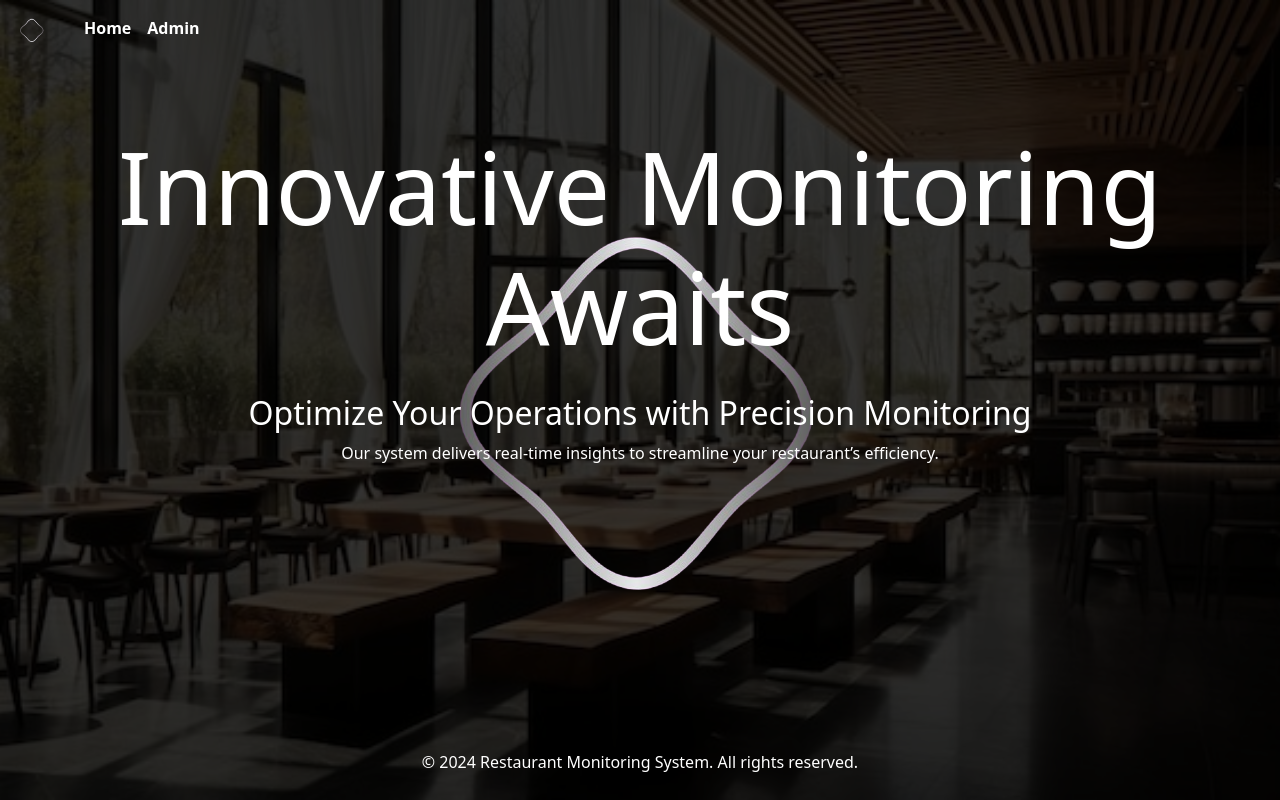
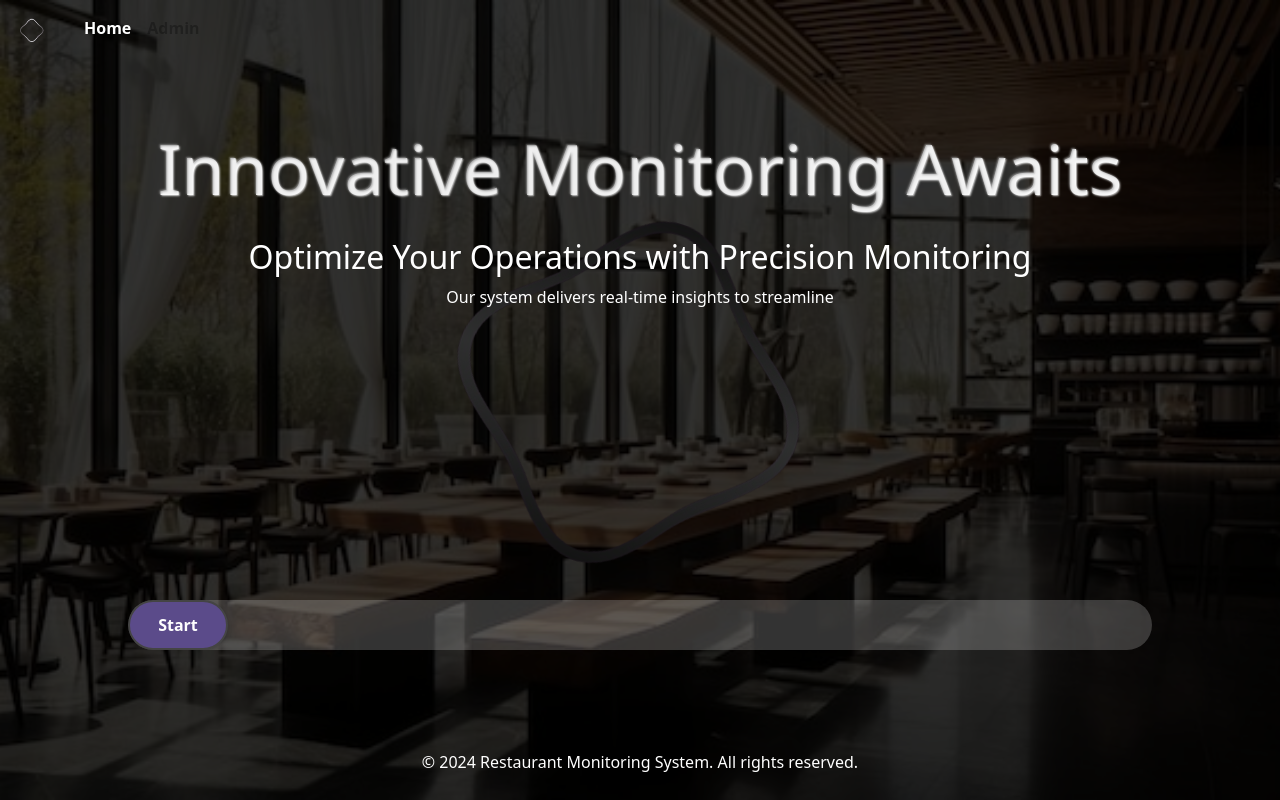
Before and after one commit to Ahmad-Gill/Restaurant-Monitoring-System-FYP-, a Django app: page / in a window 1280 px wide. Run offline with Django 5.2, Linux system fonts and the light colour scheme; some libraries are stand-ins or nearby versions.

Commit message:
adjust main files

```diff
--- a/Python Code/Resturent_Monitering_System/Static/CssFiles/Base.css
+++ b/Python Code/Resturent_Monitering_System/Static/CssFiles/Base.css
@@ -1,5 +1,6 @@
 html, body {
     height: 100%;
+    overflow: hidden; /* Disable vertical and horizontal scrolling */
     margin: 0;
 }
 body {
@@ -35,12 +36,27 @@
     z-index: 2;
 }
 .logo {
-    position: absolute;
-    top: 50%;
-    left: 50%;
-    transform: translate(-50%, -50%);
-    z-index: 1;
+    position: absolute; /* Allows positioning relative to the nearest positioned ancestor (the body) */
+    top: 50%; /* Center vertically */
+    left: 50%; /* Center horizontally */
+    transform: translate(-50%, -50%); /* Center the logo */
+    z-index: 0; /* Behind other content */
 }
+
+.rotate {
+    animation: spin 2s linear infinite; /* Continuous spinning animation */
+    /* Remove transform here */
+}
+
+@keyframes spin {
+    from {
+        transform: rotate(0deg); /* Start rotation */
+    }
+    to {
+        transform: rotate(360deg); /* Full rotation */
+    }
+}
+
 .content {
     position: relative;
     z-index: 2;
--- /dev/null
+++ b/Python Code/Resturent_Monitering_System/Static/CssFiles/main.css
@@ -0,0 +1,89 @@
+
+/*------------------------------------------ Slider Section -------------------------------*/
+.slider-container {
+    position: fixed;
+    bottom: 150px; /* Position above the footer, adjust as needed */
+    left: 50%;
+    transform: translateX(-50%);
+    width: 80%;
+    height: 50px;
+    z-index: 1000;
+}
+.content-section {
+    padding: 20px; /* Add padding around content */
+    margin-bottom: 100px; /* Space for the slider if needed */
+}
+
+.slider-track {
+    width: 100%;
+    height: 50px;
+    background-color: rgba(255, 255, 255, 0.2); /* Slight transparency to show the base background */
+    border-radius: 25px;
+    position: relative;
+    overflow: hidden;
+}
+
+.slider-thumb {
+    width: 100px;
+    height: 100%;
+    background-color: #5B4B8A; /* Plum Nectar */
+    border-radius: 25px;
+    display: flex;
+    justify-content: center;
+    align-items: center;
+    color: #fff;
+    font-weight: bold;
+    cursor: pointer;
+    position: absolute;
+    left: 0;
+    transition: left 0.3s ease, background-color 0.3s ease, transform 0.2s ease;
+    box-shadow: 0 2px 4px rgba(0, 0, 0, 0.2);
+    border: 2px solid #444;
+}
+
+/* Hover Effect */
+.slider-thumb:hover {
+    background-color: #4A3A6A;
+    transform: scale(1.05);
+    box-shadow: 0 4px 8px rgba(0, 0, 0, 0.3);
+}
+
+.progress-display {
+    position: absolute;
+    bottom: 60px;
+    left: 50%;
+    transform: translateX(-50%);
+    color: #fff;
+    font-size: 24px;
+    text-align: center;
+}
+.slider-fill {
+    height: 100%;
+    background-color: #5B4B8A;
+    border-radius: 25px;
+    position: absolute;
+    left: 0;
+    transition: width 0.3s ease;
+}
+
+.slider-thumb span {
+    pointer-events: none;
+}
+
+#headline1, #headline2, #description {
+    visibility: hidden;
+}
+
+
+ /*------------------------------------------ USe Gradient Effect -------------------------------*/
+h1 {
+    font-size: 70px !important;
+    background: linear-gradient(45deg, #ffffff, #c0c0c0, #e0e0e0, #ffffff);
+    background-clip: text;
+    -webkit-background-clip: text;
+    color: transparent;
+    text-shadow:
+        1px 1px 2px rgba(255, 255, 255, 0.8),
+        -1px -1px 2px rgba(160, 160, 160, 0.7);
+    display: inline-block;
+}
--- a/Python Code/Resturent_Monitering_System/Static/JavaScriptFiles/Base.js
+++ b/Python Code/Resturent_Monitering_System/Static/JavaScriptFiles/Base.js
@@ -1,2 +1,10 @@
-
-console.log("JavaScript file is loaded");
+document.addEventListener("DOMContentLoaded", function() {
+    console.log("JavaScript file is loaded");
+    const logo = document.querySelector('.logo img'); // Select the img inside the logo class
+    if (logo) {
+        console.log("Logo found:", logo);
+        logo.classList.add('rotate');
+    } else {
+        console.error("Logo not found!");
+    }
+});
--- /dev/null
+++ b/Python Code/Resturent_Monitering_System/Static/JavaScriptFiles/main.js
@@ -0,0 +1,115 @@
+
+// Add A slider
+
+document.addEventListener('DOMContentLoaded', function () {
+    const sliderThumb = document.getElementById('sliderThumb');
+    const sliderTrack = document.querySelector('.slider-track');
+    const sliderFill = document.getElementById('sliderFill');
+    const progressDisplay = document.getElementById('progressDisplay');
+
+    let isDragging = false;
+
+    // For Mouse
+    sliderThumb.addEventListener('mousedown', function () {
+        isDragging = true;
+    });
+
+    // For Touchscreen
+    sliderThumb.addEventListener('touchstart', function () {
+        isDragging = true;
+    });
+
+    // Mouse Move Handler
+    document.addEventListener('mousemove', function (e) {
+        if (isDragging) {
+            let newPosition = e.clientX - sliderTrack.getBoundingClientRect().left - (sliderThumb.offsetWidth / 2);
+            updateSliderPosition(newPosition);
+        }
+    });
+
+    // Touch Move Handler
+    document.addEventListener('touchmove', function (e) {
+        if (isDragging) {
+            let newPosition = e.touches[0].clientX - sliderTrack.getBoundingClientRect().left - (sliderThumb.offsetWidth / 2);
+            updateSliderPosition(newPosition);
+        }
+    });
+
+    // End Dragging for Mouse
+    document.addEventListener('mouseup', function () {
+        if (isDragging) {
+            resetSlider();
+        }
+    });
+
+    // End Dragging for Touch
+    document.addEventListener('touchend', function () {
+        if (isDragging) {
+            resetSlider();
+        }
+    });
+
+    // Update slider position and show progress
+    function updateSliderPosition(newPosition) {
+        const maxPosition = sliderTrack.offsetWidth - sliderThumb.offsetWidth;
+
+        if (newPosition < 0) {
+            newPosition = 0;
+        } else if (newPosition > maxPosition) {
+            newPosition = maxPosition;
+            window.location.href = "/categories/"; // Navigate to the categories page
+        }
+
+        sliderThumb.style.left = `${newPosition}px`;
+
+        // Calculate progress as a percentage
+        const progressPercentage = Math.round((newPosition / maxPosition) * 100);
+        sliderFill.style.width = `${progressPercentage}%`; // Update the fill width
+        if (progressPercentage > 1) {
+            sliderThumb.textContent = `${progressPercentage}%`; // Update the thumb with percentage
+        } else {
+            sliderThumb.textContent = 'Start'; // Reset to 'Slide' when percentage is 1% or less
+        }
+        progressDisplay.textContent = `${progressPercentage}%`; // Update the progress display
+    }
+
+    // Reset slider position if it doesn't reach the end
+    function resetSlider() {
+        isDragging = false;
+        sliderThumb.style.left = "0px";
+        sliderFill.style.width = "0%";
+        sliderThumb.textContent = "Start";
+        progressDisplay.textContent = "0%";
+    }
+});
+
+// add seffect on TExt Writing
+
+
+function typeEffect(element, text, speed) {
+    let i = 0;
+    element.innerHTML = "";  // Clear any existing content before typing starts
+    element.style.visibility = "visible";
+    let interval = setInterval(function () {
+        if (i < text.length) {
+            element.innerHTML += text.charAt(i); // Add one character at a time
+            i++;
+        } else {
+            clearInterval(interval); // Stop when all text is written
+        }
+    }, speed); // Speed at which characters are added (in milliseconds)
+}
+
+document.addEventListener("DOMContentLoaded", function() {
+    const headline1 = document.getElementById("headline1");
+    const headline2 = document.getElementById("headline2");
+    const description = document.getElementById("description");
+
+    typeEffect(headline1, "Innovative Monitoring Awaits", 100); // 100ms per character
+    setTimeout(() => {
+        typeEffect(headline2, "Optimize Your Operations with Precision Monitoring", 50);
+    }, 2000); // Delay to start the second headline
+    setTimeout(() => {
+        typeEffect(description, "Our system delivers real-time insights to streamline your restaurant’s efficiency.", 50);
+    }, 4000); // Delay for the description
+});
--- a/Python Code/Resturent_Monitering_System/Templates/HtmlFiles/Base.html
+++ b/Python Code/Resturent_Monitering_System/Templates/HtmlFiles/Base.html
@@ -9,6 +9,7 @@
 </head>
 <body>
     <div class="wrapper" style="position: relative; min-height: 100vh;">
+    {% comment %} --------------------Nave BAR -------------------- {% endcomment %}
         <nav class="navbar navbar-expand-lg" style=" color: #ffffff; font-weight: bold; position: relative; z-index: 2;">
             <div class="container-fluid">
                 <a class="navbar-brand" href="/" style="color: #ffffff; font-weight: bold;">
@@ -23,8 +24,9 @@
                             <a class="nav-link" href="/" style="color: #ffffff; font-weight: bold;">Home</a>
                         </li>
                         <li class="nav-item">
-                            <a class="nav-link {% if user.username != 'Ahmad' %}disabled{% endif %}" href="/admin" style="color: #ffffff; font-weight: bold;">Admin</a>
+                            <a class="nav-link {% if user.username != 'Ahmad' %}disabled{% endif %}" href="{% url 'admin:index' %}">Admin</a>
                         </li>
+
                     </ul>
                 </div>
             </div>
@@ -32,7 +34,7 @@
 
         <!-- Logo behind the content -->
         <div class="logo">
-            <img src="{% static 'images/bg_logo.png' %}" alt="logo">
+            <img src="{% static 'images/bg_logo.png' %}" alt="logo" id="rotatingLogo">
         </div>
 
         <!-- Content from child templates -->
@@ -40,7 +42,7 @@
             {% block body %}
             {% endblock %}
         </div>
-
+<!--Footer -->
         <footer class="footer" style="color: #ffffff; z-index: 2; position: relative;">
             <div class="container">
                 <p>&copy; 2024 Restaurant Monitoring System. All rights reserved.</p>
--- a/Python Code/Resturent_Monitering_System/Templates/HtmlFiles/main.html
+++ b/Python Code/Resturent_Monitering_System/Templates/HtmlFiles/main.html
@@ -1,28 +1,36 @@
 {% extends "HtmlFiles/Base.html" %}
-{% block title %}Main PAge{% endblock title %}
+{% block title %}Main Page{% endblock title %}
 
 {% load static %}
 
 {% block home_active %}active{% endblock home_active %}
 
-
 {% block body %}
 
-
+<!-- Include slider.css for styling the slider -->
+<link href="{% static 'CssFiles/main.css' %}" rel="stylesheet">
+<script src="{% static 'JavaScriptFiles/main.js' %}"></script>
 
 <header>
-        <h1>Innovative Monitoring Awaits</h1>
+    <h1 id="headline1">Innovative Monitoring Awaits</h1>
 </header>
 
 <main>
     <section>
-            <h2>Optimize Your Operations with Precision Monitoring</h2>
-            <p>Our system delivers real-time insights to streamline your restaurant’s efficiency.</p>
-
-
+        <h2 id="headline2">Optimize Your Operations with Precision Monitoring</h2>
+        <p id="description">Our system delivers real-time insights to streamline your restaurant’s efficiency.</p>
     </section>
 </main>
 
 
+        <!-- Slider bar -->
+        <div class="slider-container">
+            <div class="slider-track">
+                <div class="slider-fill" id="sliderFill"></div>
+                <div id="sliderThumb" class="slider-thumb">Start</div>
+            </div>
+
+        </div>
+
 
 {% endblock %}
--- a/Python Code/Resturent_Monitering_System/main_Server/urls.py
+++ b/Python Code/Resturent_Monitering_System/main_Server/urls.py
@@ -2,5 +2,10 @@
 from . import views
 
 urlpatterns = [
+
+    # main path
     path('', views.main, name='main'),
+
+    # Categories
+    path('categories/', views.categories, name='categories'),
 ]
--- a/Python Code/Resturent_Monitering_System/main_Server/views.py
+++ b/Python Code/Resturent_Monitering_System/main_Server/views.py
@@ -1,8 +1,15 @@
 from django.shortcuts import render
 
+
+
+# main page
 def main(request):
     context={
         "count":2,
         "time":"kahdsl",
     }
     return render(request, "HtmlFiles/main.html",context)
+
+# Categories Section
+def categories(request):
+    return render(request, 'HtmlFiles/categories.html')
```
Also changed, not shown: Python Code/Resturent_Monitering_System/Templates/HtmlFiles/categories.html (added, +21 -0 lines), Python Code/Resturent_Monitering_System/db.sqlite3. Lines whose indentation alone changed are shown as unchanged.
